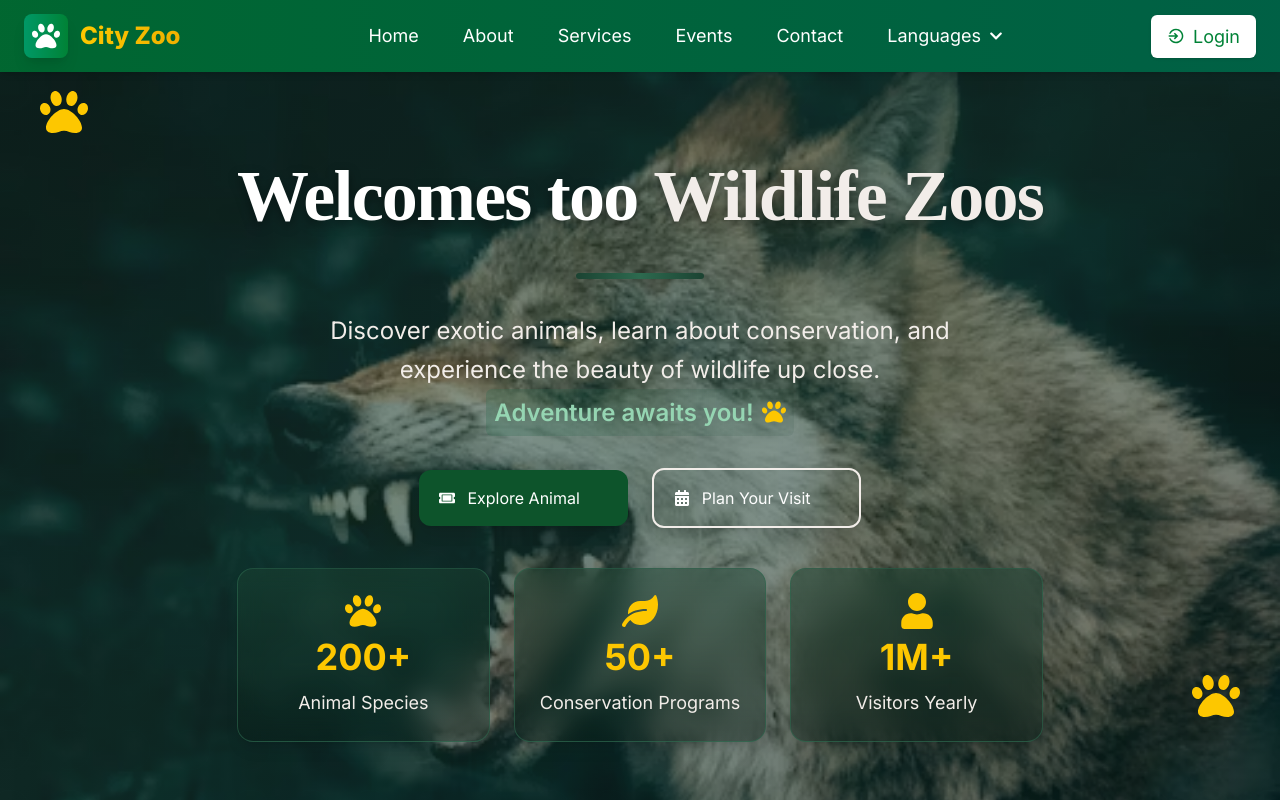
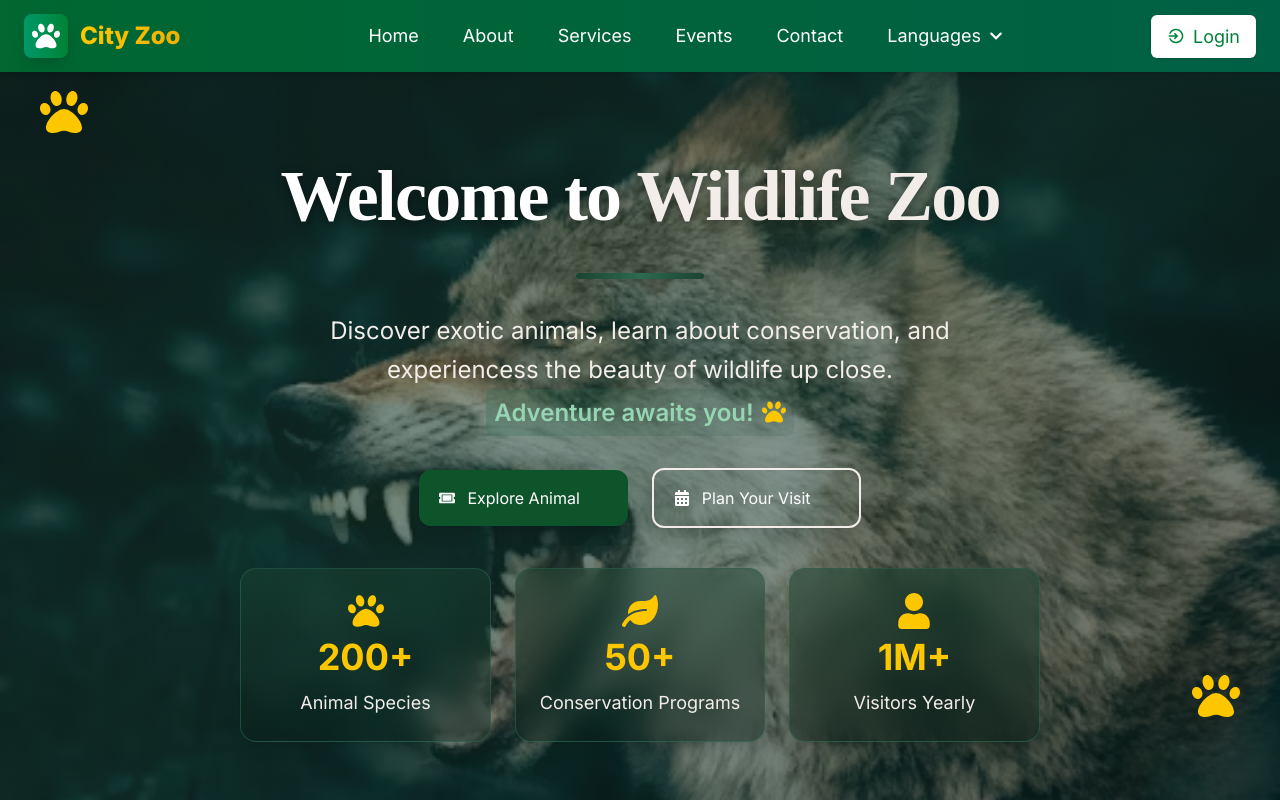
Before and after one commit to shakeel7521951/zoo, a React (Vite) app in the folder frontend/: page /contact in a window 1280 px wide. Shown: the top 800 px of the page. Built offline with nearby package versions, Linux system fonts and the light colour scheme; the HTML template or start-up script is replaced by a standard one.

Commit message:
so changing

```diff
--- a/frontend/src/components/contact/Hero.jsx
+++ b/frontend/src/components/contact/Hero.jsx
@@ -62,9 +62,9 @@ export default function Hero() {
             fontFamily: "'Playfair Display', serif",
           }}
         >
-          Welcomes too{" "}
+          Welcome to{" "}
           <span className="relative inline-block">
-            <span className="text-[#F2EDE9] relative z-10">Wildlife Zoos</span>
+            <span className="text-[#F2EDE9] relative z-10">Wildlife Zoo</span>
           </span>
         </h1>
 
@@ -81,7 +81,7 @@ export default function Hero() {
           data-aos="zoom-in-down"
           data-aos-delay="200"
         >
-          Discover exotic animals, learn about conservation, and experience the
+          Discover exotic animals, learn about conservation, and experiencess the
           beauty of wildlife up close.{" "}
           <span className="font-semibold text-[#95D5B2] bg-gradient-to-r from-[#2D6A4F]/30 to-[#1B4332]/10 px-2 py-1 rounded-md inline-flex items-center">
             Adventure awaits you!
```
